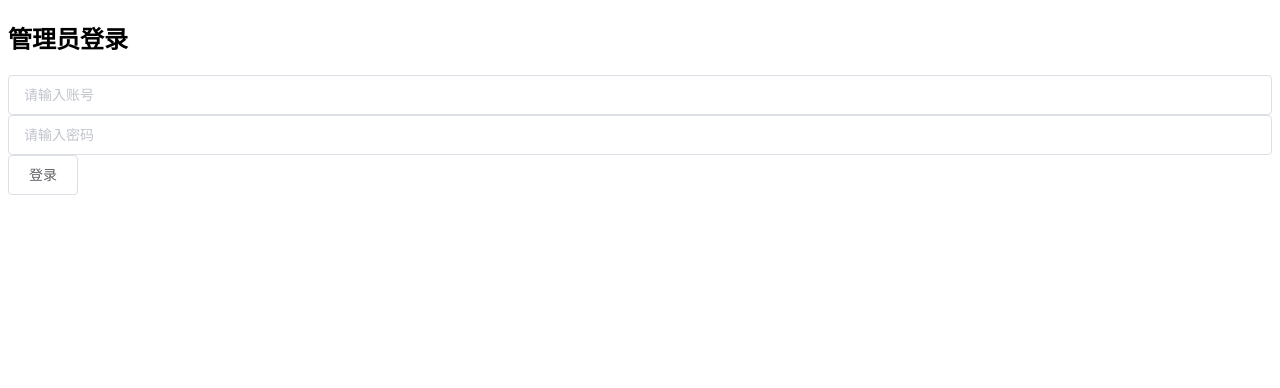
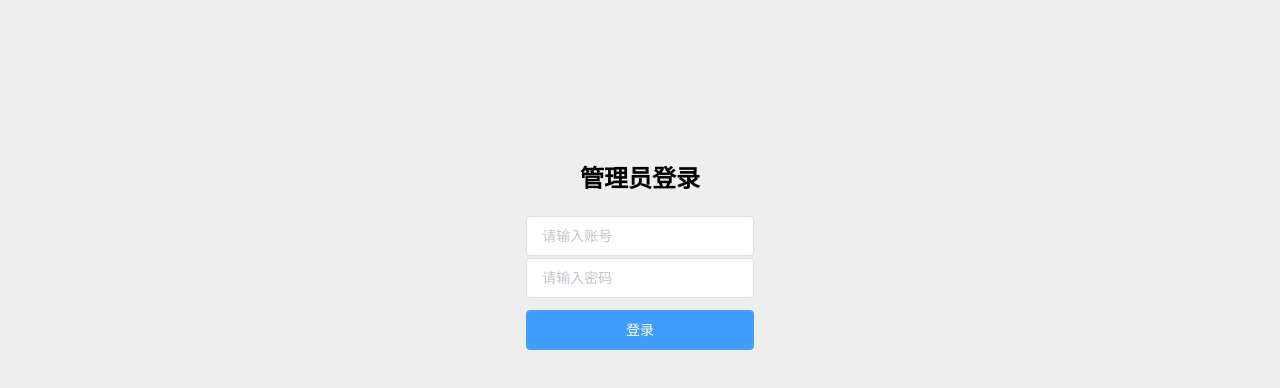
Before and after one commit to poemyoung/trace_front_end, a Vue app: page / in a window 1280 px wide. Shown: the top 388 px of the page. Built offline with nearby package versions, Linux system fonts and the light colour scheme.

Commit message:
新建menu组件

```diff
--- a/public/index.html
+++ b/public/index.html
@@ -7,7 +7,7 @@
     <!-- <link rel="icon" href="<%= BASE_URL %>favicon.ico"> -->
     <title><%= htmlWebpackPlugin.options.title %></title>
   </head>
-  <body>
+  <body style="background-color: #eee;">
     <noscript>
       <strong>We're sorry but <%= htmlWebpackPlugin.options.title %> doesn't work properly without JavaScript enabled. Please enable it to continue.</strong>
     </noscript>
--- a/src/components/login.vue
+++ b/src/components/login.vue
@@ -3,42 +3,54 @@
     <h2>管理员登录</h2>
     <el-input v-model="adm" placeholder="请输入账号"></el-input>
     <el-input v-model="pwd" show-password placeholder="请输入密码"></el-input>
-    <el-button @click="login">登录</el-button>
+    <el-button @click="login" type="primary">登录</el-button>
   </div>
 </template>
 <script>
-import Requests from '../requests'
+import Requests from "../requests";
 export default {
   name: "login",
   data() {
     return {
-      adm : '',
-      pwd : ''
-    }
+      adm: "",
+      pwd: "",
+    };
   },
-  methods:{
+  methods: {
     login() {
-      // this.adm 可以拿到数据
       // 向springboot后台发起登录请求
-      let response =  Requests.login(this.adm,this.pwd);
-      console.log(response);
-
-      if(this.adm == 'admin' && this.pwd == '123456'){
-        // 本地存储
-        localStorage.IsLogin = true;
-        localStorage.LoginTime = new Date();
-        // 跳转
-        window.location.href='/idx'
-      }else {
-        localStorage.IsLogin = false;
-        this.$alert('账号或密码错误!','错误',{
-          confirmButtonText: '确定'
-        })
-      }
-    }
-  }
+      Requests.login(this.adm, this.pwd)
+      .then((rep) => {
+        // 判断是否登录成功
+        if (rep == null || rep.code == 20002) {
+           localStorage.IsLogin = false;
+          this.$alert("账号或密码错误!", "错误", {
+            confirmButtonText: "确定",
+          });
+        } else {
+           // 本地存储
+          localStorage.IsLogin = true;
+          localStorage.LoginTime = new Date();
+          // 跳转
+          window.location.href = "/idx";
+        }
+      })
+      .catch(res => console.log(res));
+    },
+  },
 };
 </script>
 <style scoped>
-
+#login {
+  text-align: center;
+  margin:8% 38% 0 38%;
+  padding: 3% 3% 3% 3%
+}
+.el-button {
+  width: 100%;
+  margin-top: 5%;
+}
+.el-input {
+  padding-top: 1%;
+}
 </style>
--- a/src/requests.js
+++ b/src/requests.js
@@ -1,16 +1,20 @@
-const baseUrl = "https://localhost:443/webapi";
+const baseUrl = "https://www.poemyoung.xyz/webapi";
 import Axios from 'axios'
 
 export default {
-    login(admin,pwd) {
-        Axios
-        .post(baseUrl + "/login",{
-            name : admin,
-            password : pwd
-        })
-        .then(response => {
-
-            console.log(response);
+    login(admin, pwd) {
+        return new Promise(function(resolve,reject){
+            Axios
+            .post(baseUrl + "/login", {
+                name: admin,
+                password: pwd
+            })
+            .then(response => {
+                resolve(response.data);
+            })
+            .catch(response => {
+                reject(response);
+            })
         })
     }
 }
```
Also changed, not shown: src/components/menu.vue (added, +11 -0 lines).
